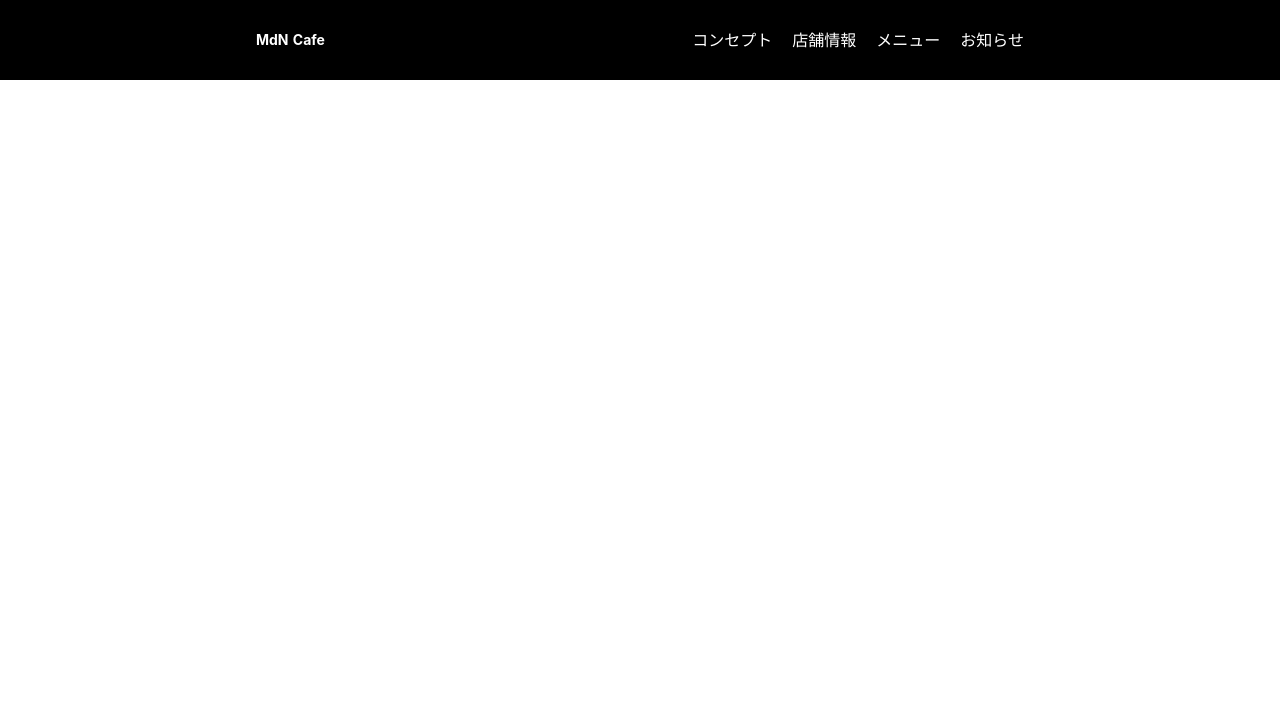
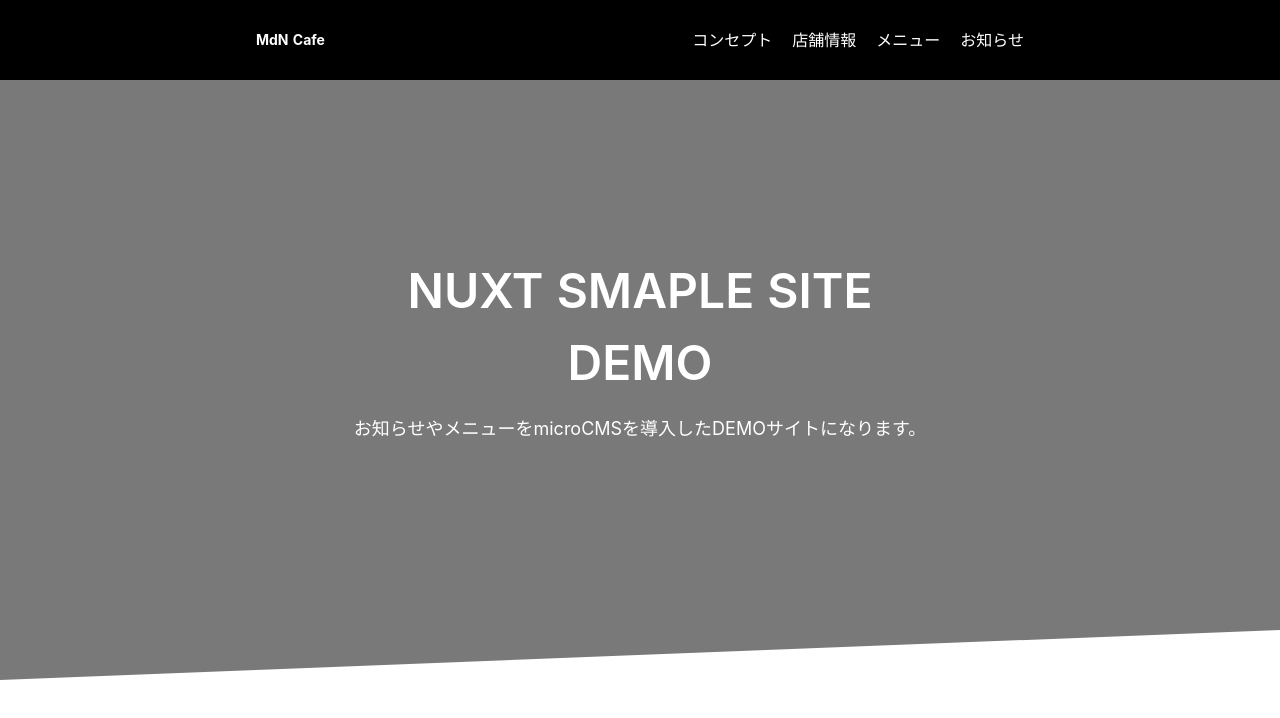
Before and after one commit to togashi-t/mdn-cafe, a Nuxt app: page / in a window 1280 px wide. Shown: the top 718 px of the page. Built offline with nearby package versions, Linux system fonts and the light colour scheme.

Commit message:
メインビジュアルのhtmlを組み込む

```diff
--- a/pages/index.vue
+++ b/pages/index.vue
@@ -62,10 +62,57 @@
         </nav>
       </div>
     </header>
-    <!-- 以下の2行は残しておきます-->
+    <div
+      class="relative pt-16 pb-32 flex content-center items-center justify-center z-10"
+      style="min-height: 75vh"
+    >
+      <div class="absolute top-0 w-full h-full bg-center bg-cover visual-home">
+        <span
+          id="blackOverlay"
+          class="w-full h-full absolute opacity-75"
+        ></span>
+      </div>
+      <div class="container relative mx-auto">
+        <div class="items-center flex flex-wrap">
+          <div class="w-full lg:w-6/12 px-4 ml-auto mr-auto text-center">
+            <div>
+              <h1 class="text-white font-semibold text-5xl text-shadow">
+                NUXT SMAPLE SITE DEMO
+              </h1>
+              <p class="mt-4 text-lg text-white text-shadow-md">
+                お知らせやメニューをmicroCMSを導入したDEMOサイトになります。
+              </p>
+            </div>
+          </div>
+        </div>
+      </div>
+      <div
+        class="top-auto bottom-0 left-0 right-0 w-full absolute pointer-events-none overflow-hidden"
+        style="height: 70px; transform: translateZ(0px)"
+      >
+        <svg
+          class="absolute bottom-0 overflow-hidden"
+          xmlns="http://www.w3.org/2000/svg"
+          preserveAspectRatio="none"
+          version="1.1"
+          viewBox="0 0 2560 100"
+          x="0"
+          y="0"
+        >
+          <polygon
+            class="text-white fill-current"
+            points="2560 0 2560 100 0 100"
+          ></polygon>
+        </svg>
+      </div>
+    </div>
   </div>
 </template>
 
 <script></script>
 
-<style></style>
+<style>
+.visual-home {
+  background-image: url('~@/assets/img/visual-home.jpg');
+}
+</style>
```
Also changed, not shown: assets/img/visual-home.jpg (added).
